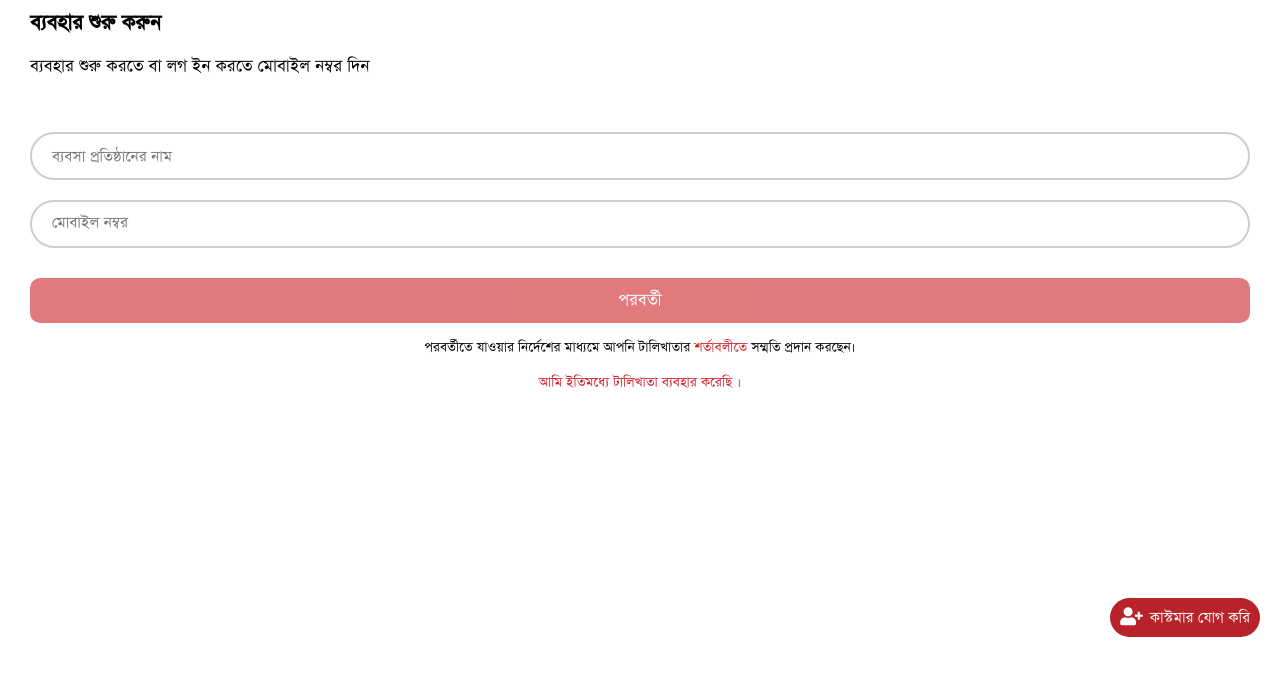
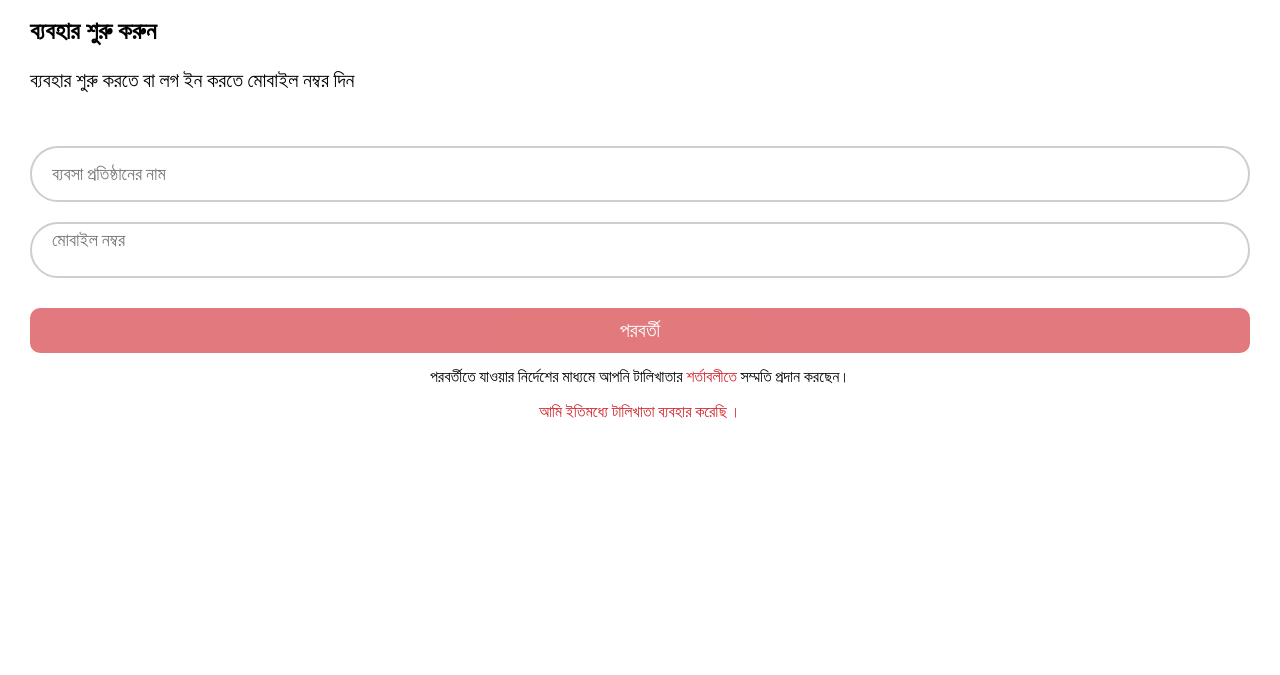
Before and after one commit to Jawad-Jamil/Tali-Khata, a plain HTML site: page index.html in a window 1280 px wide. Shown: the part 83-758 px from the top of the page. Drawn offline with Linux system fonts and the light colour scheme.

Commit message:
first commit

```diff
--- a/script.js
+++ b/script.js
@@ -135,6 +135,7 @@ pin_sub_btn.addEventListener("click",()=>{
     localStorage.setItem('pin', pin_inp_again.value);
     setpinSec.setAttribute("style","transition: 0; display:none;")
     homeSec.setAttribute("style","right:0px;")
+    add_customer.style.display = "inline-flex";
 })
 
 
@@ -339,7 +340,7 @@ window.addEventListener('load', ()=>{
         if (preloader.style.display = "none") {
             document.querySelector(".create_acc").setAttribute("style","display: block;")
         }
-    }, 3 );
+    }, 3000 );
 
     if (localStorage.getItem("acc_name") != undefined && localStorage.getItem("pin") != undefined) {
         name_taker.innerHTML = localStorage.getItem("acc_name")
@@ -350,6 +351,7 @@ window.addEventListener('load', ()=>{
         crtSec.setAttribute("style","display: none; padding: 0;")
         setpinSec.setAttribute("style","display: none; padding: 0;")
         homeSec.setAttribute("style","right:0px;")
+        add_customer.style.display = "inline-flex";
     }
 
 
--- a/style.scss
+++ b/style.scss
@@ -1,6 +1,6 @@
 
 @import url('https://fonts.googleapis.com/css2?family=Urbanist:ital,wght@0,100;0,200;0,300;0,400;0,500;0,600;0,700;0,800;0,900;1,100;1,200;1,300;1,400;1,500;1,600;1,700;1,800;1,900&display=swap');
-
+@import url('https://fonts.googleapis.com/css2?family=Hind+Siliguri:wght@300;400;500;600;700&display=swap');
 @font-face {
     font-family: "SolaimanLipi";
     src: url("/Fonts/SolaimanLipi_29-05-06.ttf");
@@ -10,7 +10,7 @@
     margin: 0;
     padding: 0;
     box-sizing: border-box;
-    font-family: "SolaimanLipi",sans-serif;
+    font-family: 'Hind Siliguri', sans-serif;
 }
 
 $border: #cecece;
@@ -476,7 +476,7 @@ section.home_sec{
             .add_customer{
                 color: white;
                 background-color: #b82329;
-                display: inline-flex;
+                display: none;
                 flex-wrap: wrap;
                 padding: 9px 10px;
                 border-radius: 25px;
```
Also changed, not shown: style.css, 1 other file.
